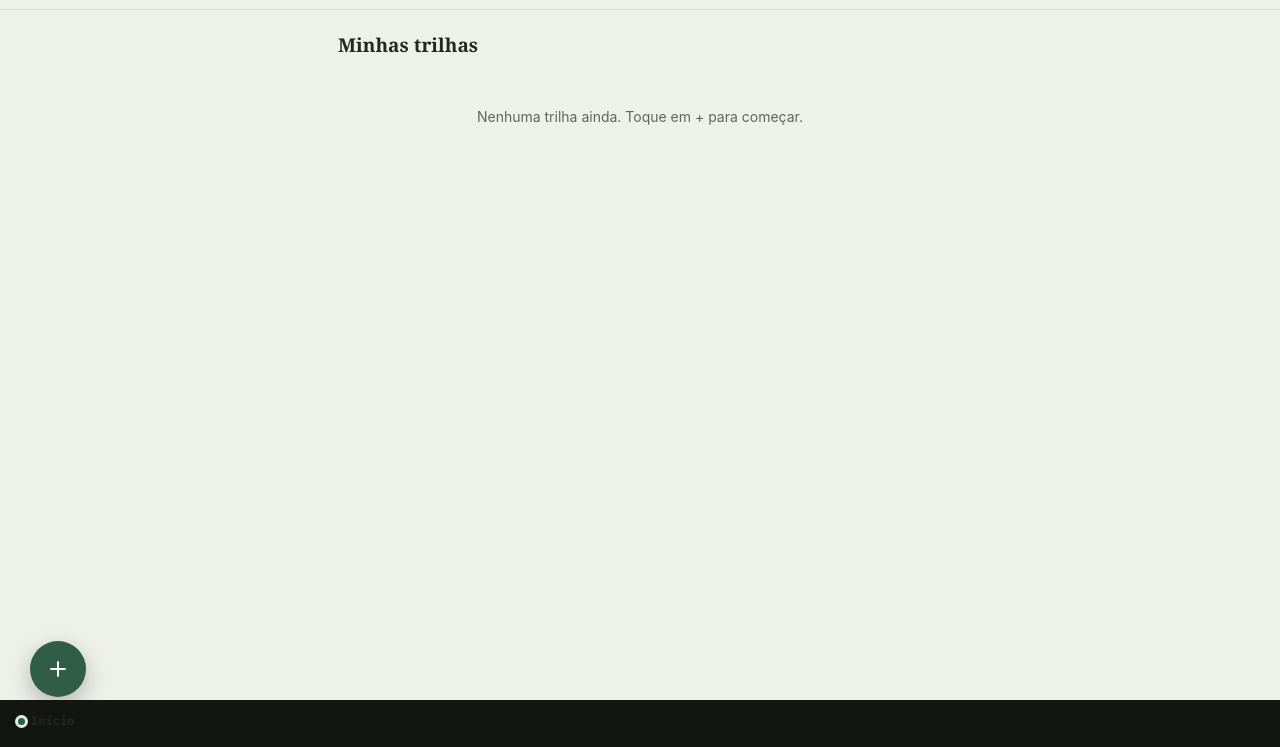
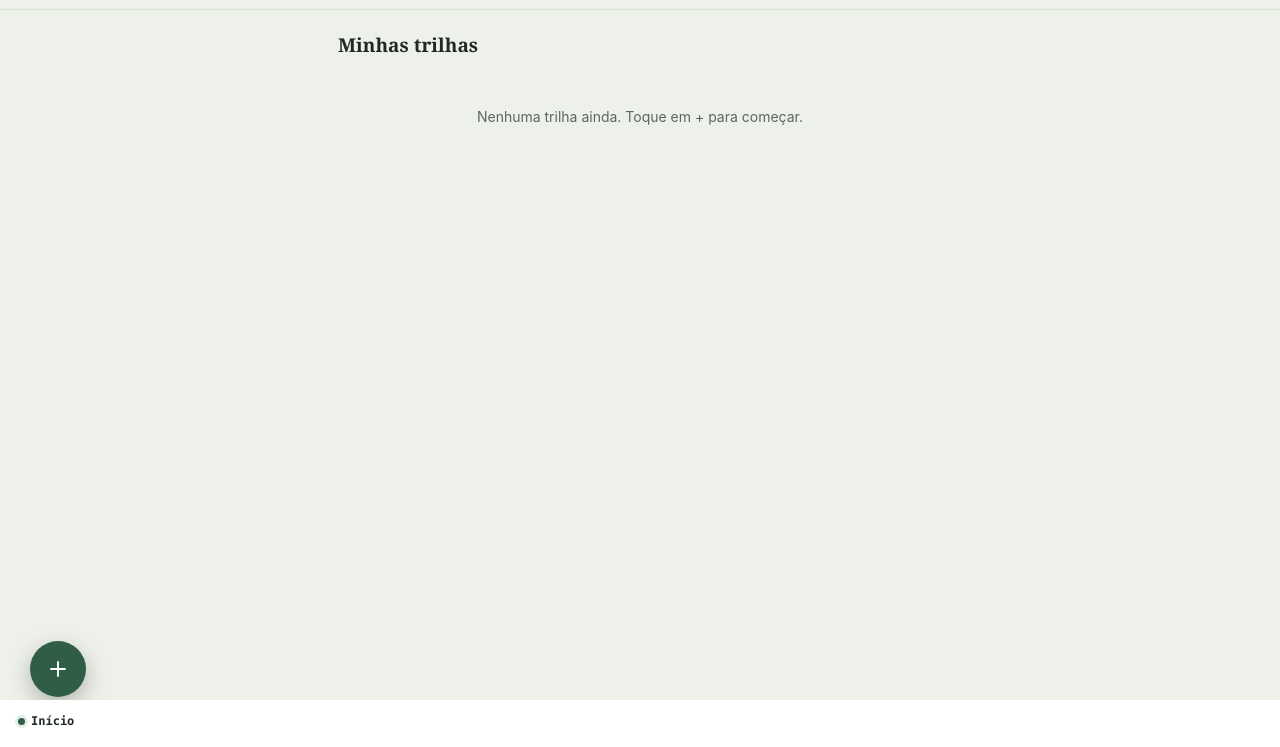
Before and after one commit to welintongomes/trilha, a plain HTML site: page index.html in a window 1280 px wide. Shown: the part 53-800 px from the top of the page. Drawn offline with Linux system fonts and the light colour scheme.

Commit message:
Add files via upload

```diff
--- a/index.html
+++ b/index.html
@@ -321,7 +321,7 @@
 
     padding: 10px 16px 15px;
 
-    background: #121512;
+    background: var(--paper-raised);
     border-top: 1px solid var(--line-hair);
 
     scrollbar-width: none;
```
